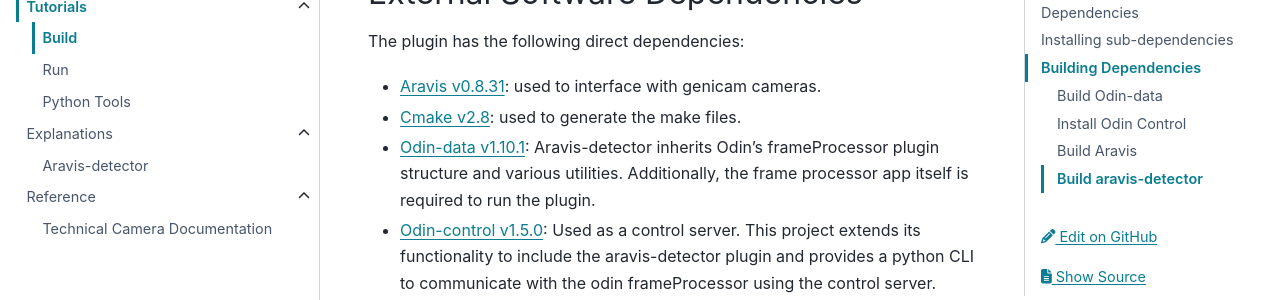
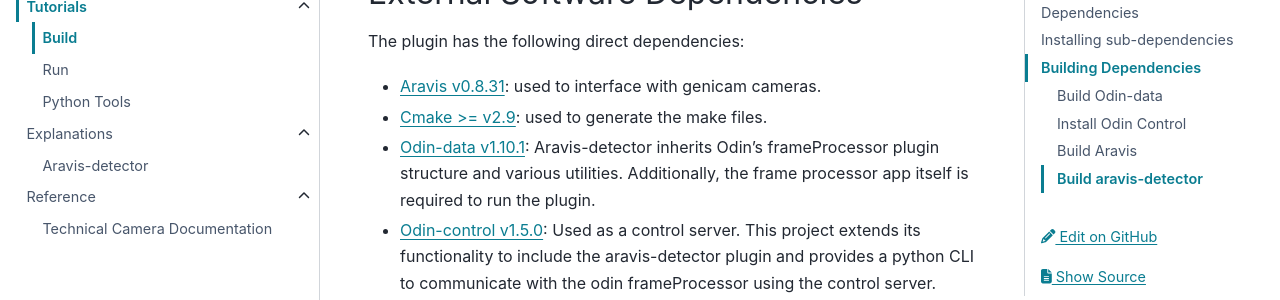
Before and after one commit to Observatory-Sciences/aravis-detector, a Sphinx documentation site: the page built from docs/user/tutorials/build.md, in a window 1280 px wide and 900 px high, scrolled down 341 px. Shown: the part 153-453 px from the top of the window. Built offline with Sphinx 7.4.7 and the PyData theme 0.15.4, drawn with Linux system fonts in a browser that asks for light colours.

Commit message:
Update docs/user/tutorials/build.md
Co-authored-by: Ulrik Kofoed Pedersen <ulrikpedersen@users.noreply.github.com>

```diff
--- a/docs/user/tutorials/build.md
+++ b/docs/user/tutorials/build.md
@@ -11,7 +11,7 @@ This tutorial has been written for Ubuntu 22.04 Jellyfish. Compatibility with ot
 The plugin has the following direct dependencies:
 
 - [Aravis v0.8.31](https://github.com/AravisProject/aravis): used to interface with genicam cameras.
-- [Cmake v2.8](https://cmake.org/cmake/help/v2.8.0/cmake.html): used to generate the make files.
+- [Cmake >= v2.9](https://cmake.org/cmake/help/v2.8.0/cmake.html): used to generate the make files.
 - [Odin-data v1.10.1](https://github.com/odin-detector/odin-data): Aravis-detector inherits Odin's frameProcessor plugin structure and various utilities. Additionally, the frame processor app itself is required to run the plugin.
 - [Odin-control v1.5.0](https://github.com/odin-detector/odin-control): Used as a control server. This project extends its functionality to include the aravis-detector plugin and provides a python CLI to communicate with the odin frameProcessor using the control server.
 
```
